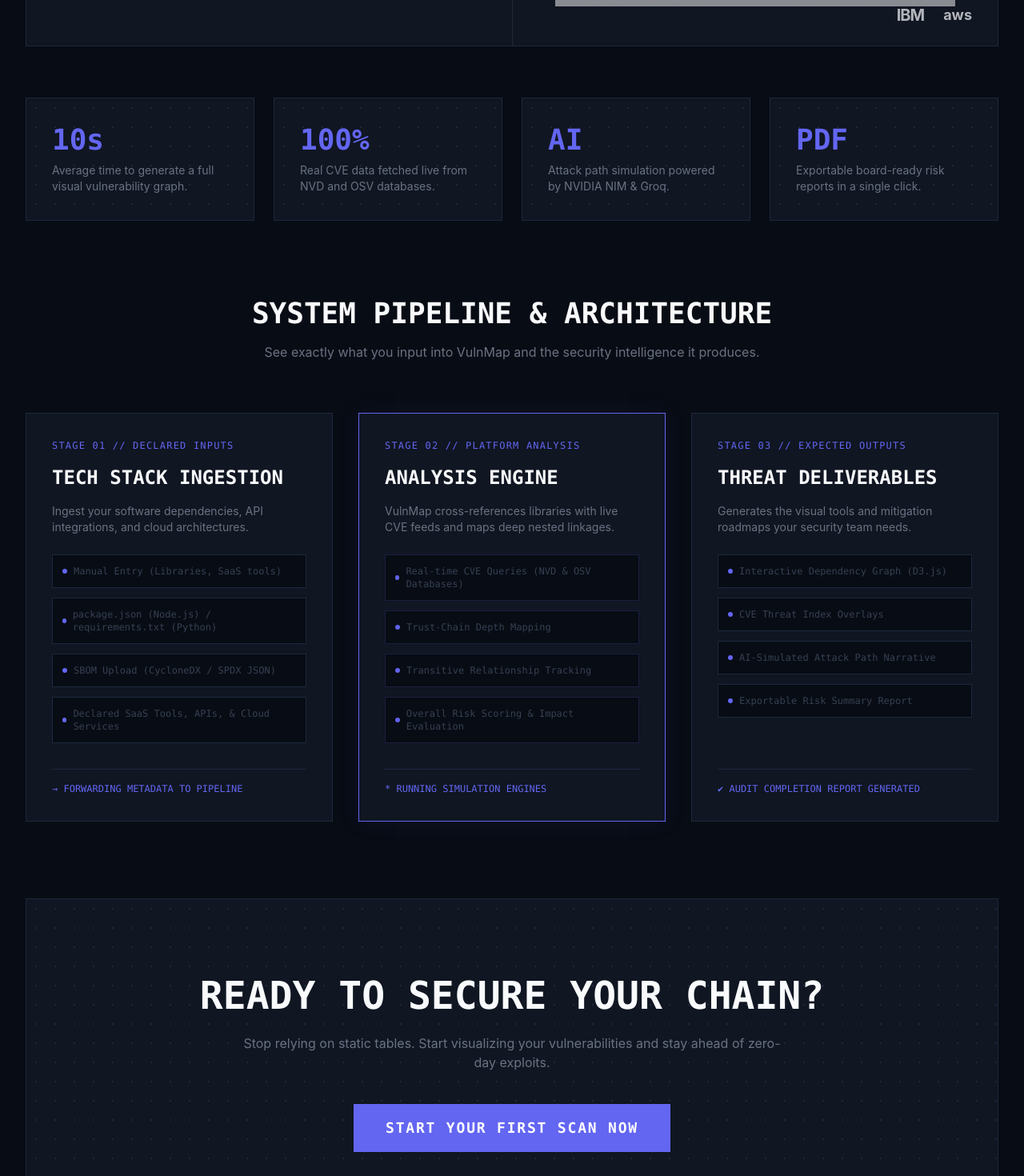
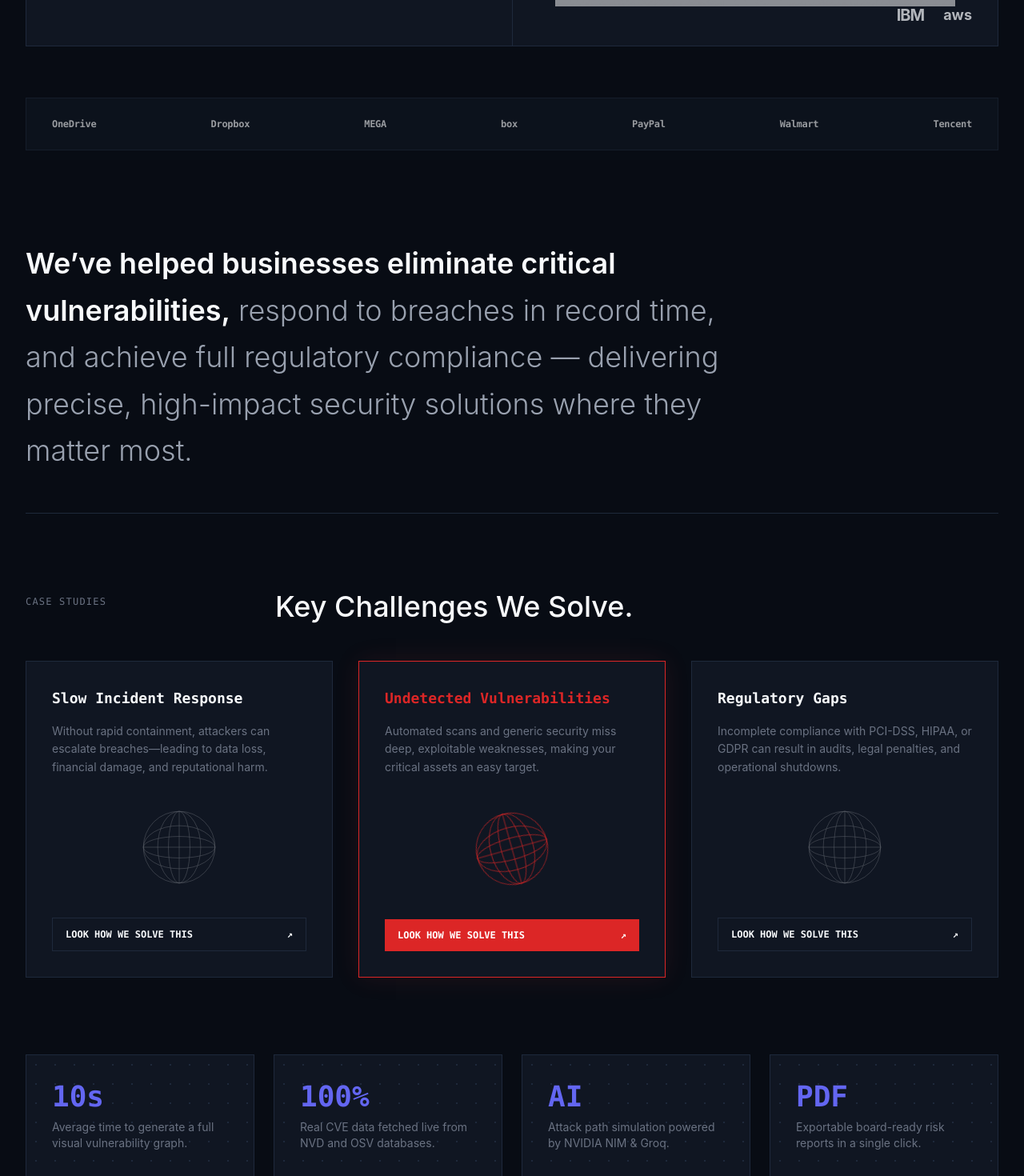
Before and after one commit to mohit4901/commit_happens_mohit0011, a React (Vite) app in the folder client/: page / in a window 1280 px wide. Shown: the part 680-2150 px from the top of the page at 80% size. Built offline with nearby package versions, Linux system fonts and the light colour scheme.

Commit message:
style: enhance landing page layout with client logos, value statement, and case study cards

```diff
--- a/client/src/pages/Landing.jsx
+++ b/client/src/pages/Landing.jsx
@@ -103,6 +103,123 @@ const Landing = () => {
             </div>
           </div>
         </main>
+
+        {/* Trusted Partners / Client Logos Bar */}
+        <div className="border border-vulnmap-border bg-vulnmap-card py-6 px-8 mb-16 flex flex-wrap justify-between items-center gap-6 opacity-60 text-brand-text font-mono text-xs select-none">
+          <span className="font-bold tracking-tight hover:opacity-100 transition cursor-default">OneDrive</span>
+          <span className="font-bold tracking-tight hover:opacity-100 transition cursor-default">Dropbox</span>
+          <span className="font-bold tracking-tight hover:opacity-100 transition cursor-default">MEGA</span>
+          <span className="font-bold tracking-tight hover:opacity-100 transition cursor-default">box</span>
+          <span className="font-bold tracking-tight hover:opacity-100 transition cursor-default">PayPal</span>
+          <span className="font-bold tracking-tight hover:opacity-100 transition cursor-default">Walmart</span>
+          <span className="font-bold tracking-tight hover:opacity-100 transition cursor-default">Tencent</span>
+        </div>
+
+        {/* Core Value Statement Section */}
+        <section className="mb-24 py-12 border-b border-vulnmap-border">
+          <p className="text-2xl md:text-3xl lg:text-4xl font-sans font-light leading-relaxed max-w-4xl text-gray-400 dark:text-gray-500">
+            <span className="text-brand-text font-semibold">We’ve helped businesses eliminate critical vulnerabilities,</span>{' '}
+            respond to breaches in record time, and achieve full regulatory compliance — delivering precise, high-impact security solutions where they matter most.
+          </p>
+        </section>
+
+        {/* Key Challenges We Solve Section */}
+        <section className="mb-24">
+          <div className="grid grid-cols-1 lg:grid-cols-4 gap-8 mb-12">
+            <div className="lg:col-span-1">
+              <span className="text-xs font-mono uppercase tracking-widest text-gray-500">Case Studies</span>
+            </div>
+            <div className="lg:col-span-3">
+              <h2 className="text-3xl md:text-4xl font-sans font-medium text-brand-text">Key Challenges We Solve.</h2>
+            </div>
+          </div>
+
+          <div className="grid grid-cols-1 md:grid-cols-3 gap-8">
+            {/* Card 1 */}
+            <div className="border border-vulnmap-border bg-vulnmap-card p-8 flex flex-col justify-between hover:border-gray-400 transition duration-300">
+              <div>
+                <h4 className="text-lg font-mono font-bold mb-4 text-brand-text">Slow Incident Response</h4>
+                <p className="text-sm text-gray-500 dark:text-gray-400 leading-relaxed font-sans">
+                  Without rapid containment, attackers can escalate breaches—leading to data loss, financial damage, and reputational harm.
+                </p>
+              </div>
+              <div>
+                <svg viewBox="0 0 100 100" className="w-28 h-28 mx-auto my-8 opacity-30 dark:opacity-20 stroke-current text-brand-text">
+                  <circle cx="50" cy="50" r="40" fill="none" strokeWidth="0.5" />
+                  <ellipse cx="50" cy="50" rx="40" ry="12" fill="none" strokeWidth="0.5" />
+                  <ellipse cx="50" cy="50" rx="12" ry="40" fill="none" strokeWidth="0.5" />
+                  <ellipse cx="50" cy="50" rx="40" ry="24" fill="none" strokeWidth="0.5" />
+                  <ellipse cx="50" cy="50" rx="24" ry="40" fill="none" strokeWidth="0.5" />
+                  <line x1="50" y1="10" x2="50" y2="90" strokeWidth="0.5" />
+                  <line x1="10" y1="50" x2="90" y2="50" strokeWidth="0.5" />
+                </svg>
+                <button
+                  onClick={() => navigate('/contact')}
+                  className="w-full py-3 border border-vulnmap-border bg-transparent hover:border-brand-green font-mono text-xs font-bold text-brand-text transition flex items-center justify-between px-4 uppercase cursor-pointer"
+                >
+                  <span>Look How We Solve This</span>
+                  <span>↗</span>
+                </button>
+              </div>
+            </div>
+
+            {/* Card 2 (Highlighted) */}
+            <div className="border border-risk-critical bg-vulnmap-card p-8 flex flex-col justify-between shadow-[0_0_30px_rgba(239,68,68,0.1)] hover:shadow-[0_0_40px_rgba(239,68,68,0.15)] transition duration-300">
+              <div>
+                <h4 className="text-lg font-mono font-bold mb-4 text-risk-critical">Undetected Vulnerabilities</h4>
+                <p className="text-sm text-gray-500 dark:text-gray-400 leading-relaxed font-sans">
+                  Automated scans and generic security miss deep, exploitable weaknesses, making your critical assets an easy target.
+                </p>
+              </div>
+              <div>
+                <svg viewBox="0 0 100 100" className="w-28 h-28 mx-auto my-8 stroke-current text-risk-critical animate-[spin_30s_linear_infinite]">
+                  <circle cx="50" cy="50" r="40" fill="none" strokeWidth="0.6" />
+                  <ellipse cx="50" cy="50" rx="40" ry="12" fill="none" strokeWidth="0.6" />
+                  <ellipse cx="50" cy="50" rx="12" ry="40" fill="none" strokeWidth="0.6" />
+                  <ellipse cx="50" cy="50" rx="40" ry="24" fill="none" strokeWidth="0.6" />
+                  <ellipse cx="50" cy="50" rx="24" ry="40" fill="none" strokeWidth="0.6" />
+                  <line x1="50" y1="10" x2="50" y2="90" strokeWidth="0.6" />
+                  <line x1="10" y1="50" x2="90" y2="50" strokeWidth="0.6" />
+                </svg>
+                <button
+                  onClick={() => navigate('/scan')}
+                  className="w-full py-3 bg-risk-critical text-white font-mono text-xs font-bold transition flex items-center justify-between px-4 uppercase hover:bg-red-700 cursor-pointer"
+                >
+                  <span>Look How We Solve This</span>
+                  <span>↗</span>
+                </button>
+              </div>
+            </div>
+
+            {/* Card 3 */}
+            <div className="border border-vulnmap-border bg-vulnmap-card p-8 flex flex-col justify-between hover:border-gray-400 transition duration-300">
+              <div>
+                <h4 className="text-lg font-mono font-bold mb-4 text-brand-text">Regulatory Gaps</h4>
+                <p className="text-sm text-gray-500 dark:text-gray-400 leading-relaxed font-sans">
+                  Incomplete compliance with PCI-DSS, HIPAA, or GDPR can result in audits, legal penalties, and operational shutdowns.
+                </p>
+              </div>
+              <div>
+                <svg viewBox="0 0 100 100" className="w-28 h-28 mx-auto my-8 opacity-30 dark:opacity-20 stroke-current text-brand-text">
+                  <circle cx="50" cy="50" r="40" fill="none" strokeWidth="0.5" />
+                  <ellipse cx="50" cy="50" rx="40" ry="12" fill="none" strokeWidth="0.5" />
+                  <ellipse cx="50" cy="50" rx="12" ry="40" fill="none" strokeWidth="0.5" />
+                  <ellipse cx="50" cy="50" rx="40" ry="24" fill="none" strokeWidth="0.5" />
+                  <ellipse cx="50" cy="50" rx="24" ry="40" fill="none" strokeWidth="0.5" />
+                  <line x1="50" y1="10" x2="50" y2="90" strokeWidth="0.5" />
+                  <line x1="10" y1="50" x2="90" y2="50" strokeWidth="0.5" />
+                </svg>
+                <button
+                  onClick={() => navigate('/contact')}
+                  className="w-full py-3 border border-vulnmap-border bg-transparent hover:border-brand-green font-mono text-xs font-bold text-brand-text transition flex items-center justify-between px-4 uppercase cursor-pointer"
+                >
+                  <span>Look How We Solve This</span>
+                  <span>↗</span>
+                </button>
+              </div>
+            </div>
+          </div>
+        </section>
 
         {/* Stats Grid */}
         <div className="grid grid-cols-1 md:grid-cols-2 lg:grid-cols-4 gap-6 mb-24">
@@ -237,7 +354,7 @@ const Landing = () => {
           </p>
           <button
             onClick={() => navigate('/scan')}
-            className="bg-brand-green text-white dark:text-black px-10 py-4 font-mono font-bold hover:bg-brand-green-hover transition text-lg uppercase tracking-widest"
+            className="bg-brand-green text-white dark:text-black px-10 py-4 font-mono font-bold hover:bg-brand-green-hover transition text-lg uppercase tracking-widest cursor-pointer"
           >
             Start Your First Scan Now
           </button>
```
